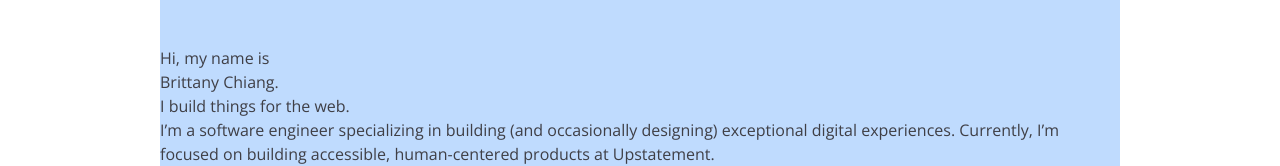
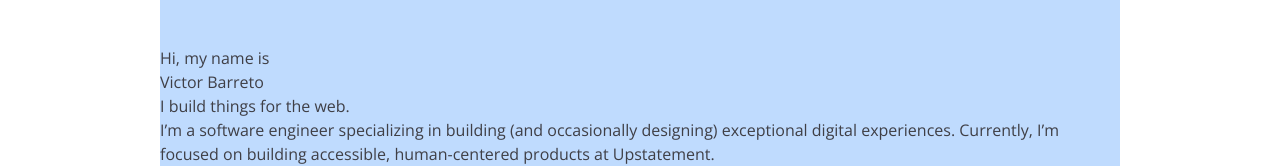
Before and after one commit to VictorBarretoLF/My_Blog_Frontend, a Next.js app: page / in a window 1280 px wide. Shown: the part 294-460 px from the top of the page. Built offline with nearby package versions, Linux system fonts and the light colour scheme.

Commit message:
refactor: changed name

```diff
--- a/src/components/page/Hero.tsx
+++ b/src/components/page/Hero.tsx
@@ -5,7 +5,7 @@ export default function Hero() {
                 <h1>Hi, my name is</h1>
             </div>
             <div>
-                <h2 className="big-heading">Brittany Chiang.</h2>
+                <h2 className="big-heading">Victor Barreto</h2>
             </div>
             <div>
                 <h3 className="big-heading">I build things for the web.</h3>
```
